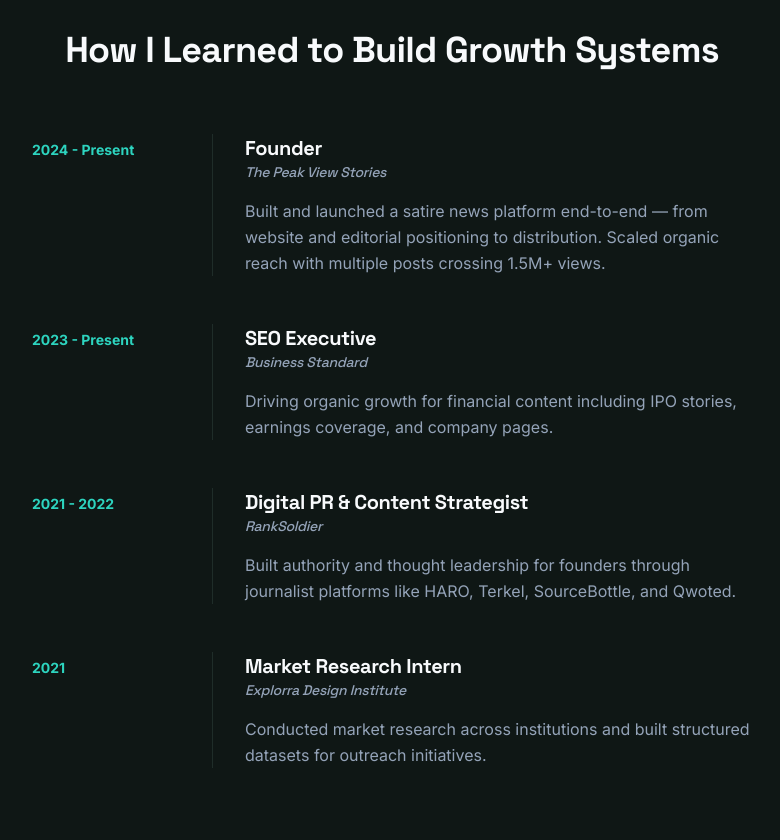
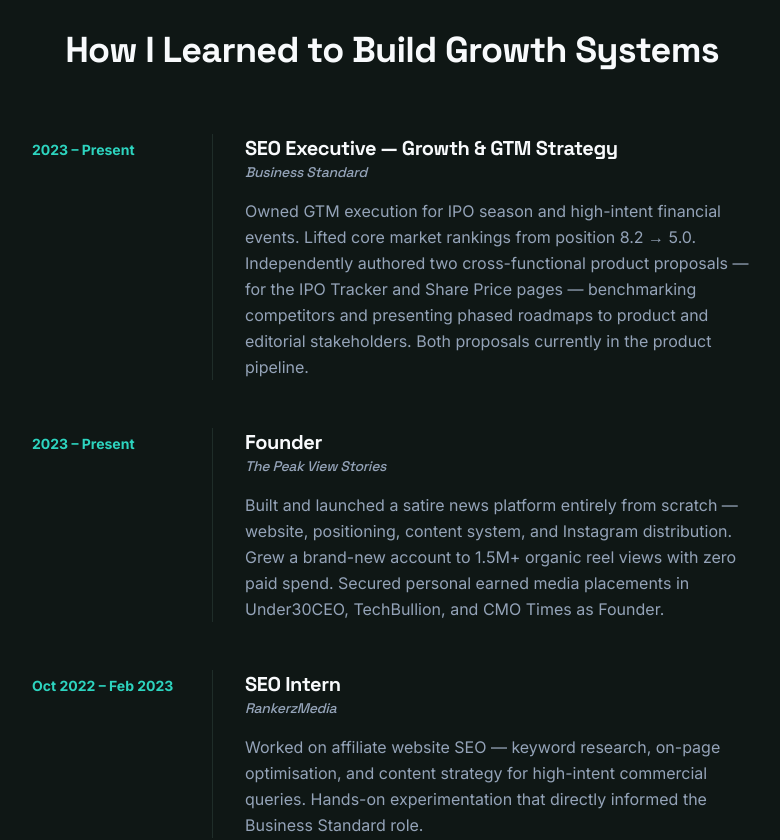
Before and after one commit to akshatjain4377-commits/Akshat-Jain-PMM-Portfolio, a React (Vite) app: page /about in a window 1280 px wide. Shown: the part 2620-3460 px from the top of the page, without its empty margins (248-1028 px from the left). Built offline with nearby package versions, Linux system fonts and the light colour scheme.

Commit message:
Update About.tsx

```diff
--- a/src/pages/About.tsx
+++ b/src/pages/About.tsx
@@ -1,238 +1,447 @@
 import { motion } from 'motion/react';
+
 import { Search, Target, Rocket, TrendingUp } from 'lucide-react';
 
 export default function About() {
+
   return (
+
     <div className="min-h-screen bg-brand-bg">
 
-      {/* Hero Section */}
+      {/* ── HERO ── */}
+
       <section className="mx-auto max-w-7xl px-6 py-24 lg:py-32">
+
         <div className="flex flex-col gap-12 lg:flex-row lg:items-center lg:justify-between">
 
           <div className="flex-1 space-y-8 lg:pr-12">
 
             <span className="rounded-full border border-brand-accent/30 bg-brand-accent/10 px-4 py-2 text-xs font-semibold tracking-widest text-brand-accent">
+
               THE HUMAN LAYER OF PRODUCT MARKETING
+
             </span>
 
             <motion.h1
+
               initial={{ opacity: 0, y: 20 }}
+
               animate={{ opacity: 1, y: 0 }}
+
               transition={{ duration: 0.5, delay: 0.1 }}
+
               className="text-5xl font-bold leading-[1.1] tracking-tight text-brand-text md:text-6xl lg:text-7xl"
+
             >
+
               Beyond the <br /> Spreadsheets.
+
             </motion.h1>
 
             <motion.p
+
               initial={{ opacity: 0, y: 20 }}
+
               animate={{ opacity: 1, y: 0 }}
+
               transition={{ duration: 0.5, delay: 0.2 }}
+
               className="max-w-xl text-xl text-brand-muted"
+
             >
+
               I believe growth is not just analytics and dashboards. <br />
+
               It is about understanding people, narratives, and the systems that make products win.
+
             </motion.p>
 
           </div>
 
           <motion.div
+
             initial={{ opacity: 0, scale: 0.95 }}
+
             animate={{ opacity: 1, scale: 1 }}
+
             transition={{ duration: 0.7 }}
+
             className="relative flex h-[400px] w-full flex-1 items-center justify-center overflow-hidden rounded-3xl bg-brand-card lg:h-[600px]"
+
           >
+
             <img
+
               src="https://raw.githubusercontent.com/akshatjain4377-commits/Akshat-Jain-PMM-Portfolio/main/akshat-jain-about.jpg"
+
               alt="Akshat Jain"
+
               className="h-full w-full object-cover opacity-80 grayscale transition-all duration-700 hover:grayscale-0"
+
               referrerPolicy="no-referrer"
+
             />
+
             <div className="absolute inset-0 rounded-3xl ring-1 ring-inset ring-brand-border"></div>
+
           </motion.div>
 
         </div>
+
       </section>
 
+      {/* ── STORY ── unchanged — this is the strongest section, leave it alone */}
 
-      {/* Story Section */}
       <section className="border-t border-brand-border bg-brand-bg py-24">
+
         <div className="mx-auto max-w-3xl px-6">
 
           <h2 className="mb-8 text-3xl font-bold tracking-tight text-brand-text md:text-4xl">
+
             Why Product Marketing Made Sense
+
           </h2>
 
           <div className="space-y-6 text-lg leading-relaxed text-brand-muted">
 
             <p>
-              I didn’t discover product marketing through a job title. I discovered it through a pattern.
+
+              I didn't discover product marketing through a job title. I discovered it through a pattern.
+
             </p>
 
             <p>
+
               Early in my career, most of my work revolved around understanding audiences, shaping narratives, and figuring out how information moves across the internet. Whether it was researching markets, building digital authority, or improving distribution systems, the same question kept appearing:
+
             </p>
 
             <p className="text-brand-text font-medium">
+
               Why do some ideas gain momentum while others remain invisible?
+
             </p>
 
             <p>
-              That curiosity eventually led me to build <span className="text-brand-text font-medium">The Peak View Stories</span> - a satire news platform I launched as an experiment in narrative, audience psychology, and distribution.
+
+              That curiosity eventually led me to build <span className="text-brand-text font-medium">The Peak View Stories</span> — a satire news platform I launched as an experiment in narrative, audience psychology, and distribution.
+
             </p>
 
             <p>
-              What started as a creative project quickly became a learning lab. I was thinking about positioning, content loops, audience behavior, and growth systems all at once. Some posts crossed <span className="text-brand-text font-medium">1.5M+ views</span>, and for the first time I could see how the entire growth loop worked - from idea to reach to engagement.
+
+              What started as a creative project quickly became a learning lab. I was thinking about positioning, content loops, audience behaviour, and growth systems all at once. A couple of posts crossed <span className="text-brand-text font-medium">1.5M+ views organically</span>, and for the first time I could see how the entire growth loop worked — from idea to reach to engagement.
+
             </p>
 
             <p>
+
               That experience changed how I looked at marketing. It stopped being about isolated tactics and started feeling like a system connecting product, narrative, and distribution.
+
             </p>
 
             <p className="text-brand-text font-medium">
-              That connected system is exactly what product marketing sits at the center of.
+
+              That connected system is exactly what product marketing sits at the centre of.
+
             </p>
 
           </div>
+
         </div>
+
       </section>
 
+      {/* ── CORE PRINCIPLES ── unchanged */}
 
-      {/* Core Principles */}
       <section className="border-t border-brand-border bg-brand-bg py-24">
+
         <div className="mx-auto max-w-7xl px-6">
 
           <div className="mb-16 max-w-2xl">
+
             <h2 className="mb-6 text-3xl font-bold tracking-tight text-brand-text md:text-4xl">
+
               How I Think About Product Growth
+
             </h2>
 
             <p className="text-lg text-brand-muted">
+
               The foundational beliefs that guide how I approach markets, positioning, and growth systems.
+
             </p>
+
           </div>
 
           <div className="grid grid-cols-1 gap-8 md:grid-cols-2 lg:grid-cols-4">
+
             {[
+
               {
+
                 icon: <Search className="h-6 w-6 text-brand-accent" />,
+
                 title: "Customer Insight",
+
                 desc: "Great positioning starts with understanding the customer deeply. Real insight usually sits a few layers beneath what users initially say."
+
               },
+
               {
+
                 icon: <Target className="h-6 w-6 text-brand-accent" />,
+
                 title: "Positioning & Messaging",
+
                 desc: "Products compete in perception before they compete in features. Clear positioning and messaging define why the product matters and who it is for."
+
               },
+
               {
+
                 icon: <Rocket className="h-6 w-6 text-brand-accent" />,
+
                 title: "Go-to-Market Systems",
+
                 desc: "Growth isn't a campaign. It is a coordinated system connecting product, marketing, sales, and distribution."
+
               },
+
               {
+
                 icon: <TrendingUp className="h-6 w-6 text-brand-accent" />,
+
                 title: "Distribution & Momentum",
+
                 desc: "Even great products fail without distribution. The right narrative and channels turn launches into sustained momentum."
+
               }
+
             ].map((item, i) => (
+
               <motion.div
+
                 key={i}
+
                 initial={{ opacity: 0, y: 20 }}
+
                 whileInView={{ opacity: 1, y: 0 }}
+
                 viewport={{ once: true }}
+
                 transition={{ duration: 0.5, delay: i * 0.1 }}
+
                 className="flex flex-col rounded-2xl border border-brand-border bg-brand-card p-8"
+
               >
+
                 <div className="mb-6 flex h-12 w-12 items-center justify-center rounded-full bg-brand-bg border border-brand-border">
+
                   {item.icon}
+
                 </div>
 
-                <h3 className="mb-3 text-xl font-bold text-brand-text">
-                  {item.title}
-                </h3>
+                <h3 className="mb-3 text-xl font-bold text-brand-text">{item.title}</h3>
 
-                <p className="text-sm leading-relaxed text-brand-muted">
-                  {item.desc}
-                </p>
+                <p className="text-sm leading-relaxed text-brand-muted">{item.desc}</p>
 
               </motion.div>
+
             ))}
+
           </div>
+
         </div>
+
       </section>
 
+      {/* ── TIMELINE ── fixed dates, descriptions, added RankerzMedia and MBA */}
 
-      {/* Experience Timeline */}
       <section className="border-t border-brand-border bg-brand-bg py-24">
+
         <div className="mx-auto max-w-3xl px-6">
 
           <h2 className="mb-16 text-center text-3xl font-bold tracking-tight text-brand-text md:text-4xl">
+
             How I Learned to Build Growth Systems
+
           </h2>
 
           <div className="space-y-12">
+
             {[
+
               {
-                year: "2024 - Present",
+
+                year: "2023 – Present",
+
+                role: "SEO Executive — Growth & GTM Strategy",
+
+                company: "Business Standard",
+
+                desc: "Owned GTM execution for IPO season and high-intent financial events. Lifted core market rankings from position 8.2 → 5.0. Independently authored two cross-functional product proposals — for the IPO Tracker and Share Price pages — benchmarking competitors and presenting phased roadmaps to product and editorial stakeholders. Both proposals currently in the product pipeline."
+
+              },
+
+              {
+
+                year: "2023 – Present",
+
                 role: "Founder",
+
                 company: "The Peak View Stories",
-                desc: "Built and launched a satire news platform end-to-end — from website and editorial positioning to distribution. Scaled organic reach with multiple posts crossing 1.5M+ views."
+
+                desc: "Built and launched a satire news platform entirely from scratch — website, positioning, content system, and Instagram distribution. Grew a brand-new account to 1.5M+ organic reel views with zero paid spend. Secured personal earned media placements in Under30CEO, TechBullion, and CMO Times as Founder."
+
               },
+
               {
-                year: "2023 - Present",
-                role: "SEO Executive",
-                company: "Business Standard",
-                desc: "Driving organic growth for financial content including IPO stories, earnings coverage, and company pages."
+
+                year: "Oct 2022 – Feb 2023",
+
+                role: "SEO Intern",
+
+                company: "RankerzMedia",
+
+                desc: "Worked on affiliate website SEO — keyword research, on-page optimisation, and content strategy for high-intent commercial queries. Hands-on experimentation that directly informed the Business Standard role."
+
               },
+
               {
-                year: "2021 - 2022",
-                role: "Digital PR & Content Strategist",
-                company: "RankSoldier",
-                desc: "Built authority and thought leadership for founders through journalist platforms like HARO, Terkel, SourceBottle, and Qwoted."
+
+                year: "Nov 2021 – Sep 2022",
+
+                role: "Project Manager  (Promoted from Content Intern)",
+
+                company: "RankSoldier Digital",
+
+                desc: "Promoted from intern to Project Manager within 4 months. Built thought leadership pipelines for founders and CEOs using HARO, Qwoted, SourceBottle, and Terkel — securing a Forbes placement for a client, the team's first major earned media win. Managed a 10+ person cross-functional team across quality control, client management, and delivery."
+
               },
+
               {
-                year: "2021",
+
+                year: "Jul – Oct 2021",
+
                 role: "Market Research Intern",
+
                 company: "Explorra Design Institute",
-                desc: "Conducted market research across institutions and built structured datasets for outreach initiatives."
+
+                desc: "Built contact intelligence databases for Tier 1/2 city colleges — mapping decision-makers across Deans, HODs, and Placement Cells. First exposure to structured market segmentation and outreach strategy."
+
               }
+
             ].map((exp, i) => (
+
               <div key={i} className="relative pl-8 md:pl-0">
 
                 <div className="md:flex md:items-baseline md:justify-between">
 
                   <div className="mb-2 md:mb-0 md:w-1/4">
-                    <span className="text-sm font-bold text-brand-accent">
-                      {exp.year}
-                    </span>
+
+                    <span className="text-sm font-bold text-brand-accent">{exp.year}</span>
+
                   </div>
 
                   <div className="md:w-3/4 md:pl-8 md:border-l md:border-brand-border">
-                    <h3 className="text-xl font-bold text-brand-text">
-                      {exp.role}
-                    </h3>
 
-                    <h4 className="mb-4 font-display text-sm italic text-brand-muted">
-                      {exp.company}
-                    </h4>
+                    <h3 className="text-xl font-bold text-brand-text">{exp.role}</h3>
 
-                    <p className="text-brand-muted leading-relaxed">
-                      {exp.desc}
-                    </p>
+                    <h4 className="mb-4 text-sm italic text-brand-muted">{exp.company}</h4>
+
+                    <p className="text-brand-muted leading-relaxed">{exp.desc}</p>
+
                   </div>
 
                 </div>
 
                 <div className="absolute left-0 top-2 bottom-[-3rem] w-px bg-brand-border md:hidden last:bottom-0"></div>
+
                 <div className="absolute left-[-4px] top-2 h-2 w-2 rounded-full bg-brand-accent md:hidden"></div>
 
               </div>
+
             ))}
+
           </div>
 
         </div>
+
+      </section>
+
+      {/* ── EDUCATION ── added — missing from original */}
+
+      <section className="border-t border-brand-border bg-brand-bg py-24">
+
+        <div className="mx-auto max-w-3xl px-6">
+
+          <h2 className="mb-12 text-3xl font-bold tracking-tight text-brand-text md:text-4xl">
+
+            Education
+
+          </h2>
+
+          <div className="space-y-10">
+
+            {[
+
+              {
+
+                year: "2021 – 2023",
+
+                degree: "MBA — Marketing Management",
+
+                institution: "SVKM's NMIMS",
+
+                detail: "Consumer Behaviour · Brand Management · Digital Strategy · Marketing Analytics"
+
+              },
+
+              {
+
+                year: "2018 – 2021",
+
+                degree: "B.Sc. Mathematics",
+
+                institution: "Gurukula Kangri University",
+
+                detail: "Analytical foundation for data-led marketing decisions and experimentation design"
+
+              }
+
+            ].map((edu, i) => (
+
+              <div key={i} className="md:flex md:items-baseline md:justify-between">
+
+                <div className="mb-2 md:mb-0 md:w-1/4">
+
+                  <span className="text-sm font-bold text-brand-accent">{edu.year}</span>
+
+                </div>
+
+                <div className="md:w-3/4 md:pl-8 md:border-l md:border-brand-border">
+
+                  <h3 className="text-xl font-bold text-brand-text">{edu.degree}</h3>
+
+                  <h4 className="mb-3 text-sm italic text-brand-muted">{edu.institution}</h4>
+
+                  <p className="text-sm text-brand-muted">{edu.detail}</p>
+
+                </div>
+
+              </div>
+
+            ))}
+
+          </div>
+
+        </div>
+
       </section>
 
     </div>
+
   );
+
 }
```
